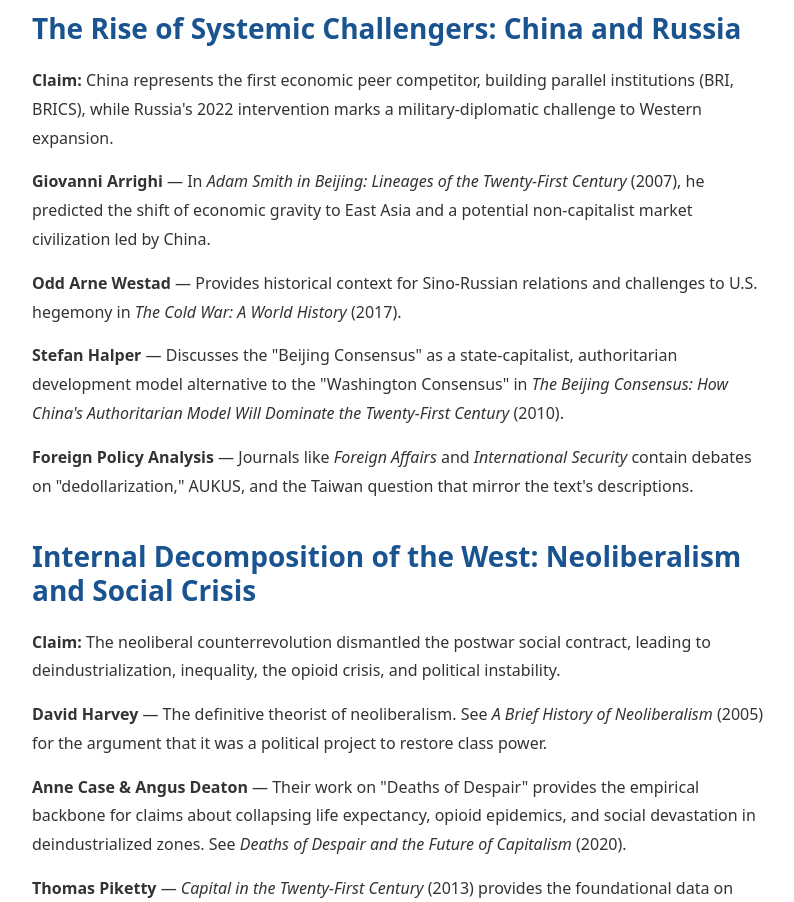
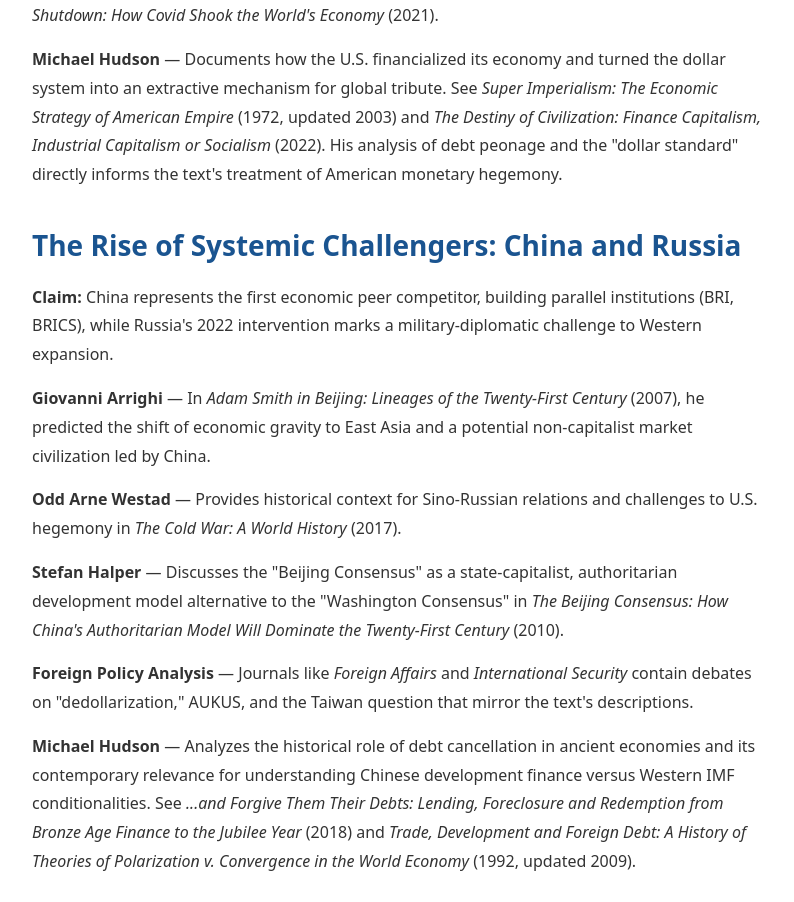
Before and after one commit to jorgegomezs-source/The-Interegnum, a website: page Where-the-world-is-heading-in-2026.html in a window 1280 px wide. Shown: the part 7981-8883 px from the top of the page, without its empty margins (240-1034 px from the left). Drawn offline with nearby package versions, Linux system fonts and the light colour scheme.

Commit message:
check references article 7

```diff
--- a/Where-the-world-is-heading-in-2026.html
+++ b/Where-the-world-is-heading-in-2026.html
@@ -405,6 +405,8 @@
 
 <p>For oppressed nations, this expansion of possibility—however contingent and constrained—constitutes the material foundation for rigorous optimism.</p>
 
+<br>
+<br>
 <h1>References</h1>
 
 <p><em>Organized by Analytical Themes</em></p>
@@ -419,6 +421,8 @@
 
 <p><strong>Adam Tooze</strong> — Analyzes the fragility of the dollar-based financial order and the crises of the 2008-2022 period in <em>Crashed: How a Decade of Financial Crises Changed the World</em> (2018) and <em>Shutdown: How Covid Shook the World's Economy</em> (2021).</p>
 
+<p><strong>Michael Hudson</strong> — Documents how the U.S. financialized its economy and turned the dollar system into an extractive mechanism for global tribute. See <em>Super Imperialism: The Economic Strategy of American Empire</em> (1972, updated 2003) and <em>The Destiny of Civilization: Finance Capitalism, Industrial Capitalism or Socialism</em> (2022). His analysis of debt peonage and the "dollar standard" directly informs the text's treatment of American monetary hegemony.</p>
+
 <h2>The Rise of Systemic Challengers: China and Russia</h2>
 
 <p><strong>Claim:</strong> China represents the first economic peer competitor, building parallel institutions (BRI, BRICS), while Russia's 2022 intervention marks a military-diplomatic challenge to Western expansion.</p>
@@ -431,6 +435,8 @@
 
 <p><strong>Foreign Policy Analysis</strong> — Journals like <em>Foreign Affairs</em> and <em>International Security</em> contain debates on "dedollarization," AUKUS, and the Taiwan question that mirror the text's descriptions.</p>
 
+<p><strong>Michael Hudson</strong> — Analyzes the historical role of debt cancellation in ancient economies and its contemporary relevance for understanding Chinese development finance versus Western IMF conditionalities. See <em>...and Forgive Them Their Debts: Lending, Foreclosure and Redemption from Bronze Age Finance to the Jubilee Year</em> (2018) and <em>Trade, Development and Foreign Debt: A History of Theories of Polarization v. Convergence in the World Economy</em> (1992, updated 2009).</p>
+
 <h2>Internal Decomposition of the West: Neoliberalism and Social Crisis</h2>
 
 <p><strong>Claim:</strong> The neoliberal counterrevolution dismantled the postwar social contract, leading to deindustrialization, inequality, the opioid crisis, and political instability.</p>
@@ -442,6 +448,8 @@
 <p><strong>Thomas Piketty</strong> — <em>Capital in the Twenty-First Century</em> (2013) provides the foundational data on wealth inequality returning to pre-WWI levels in the West.</p>
 
 <p><strong>Mike Davis</strong> — In <em>Late Victorian Holocausts</em> (2001) and <em>Planet of Slums</em> (2006), he analyzes "sacrifice zones" and the creation of "surplus populations."</p>
+
+<p><strong>Michael Hudson</strong> — Documents the transformation of industrial capitalism into finance capitalism and its consequences for labor, housing, and public infrastructure. See <em>Killing the Host: How Financial Parasites and Debt Bondage Destroy the Global Economy</em> (2015) and <em>J is for Junk Economics: A Guide to Reality in an Age of Deception</em> (2017). His concept of "debt deflation" and analysis of the "FIRE sector" (Finance, Insurance, Real Estate) directly inform the text's treatment of Western economic paralysis.</p>
 
 <h2>Political Instability and the Crisis of Governance</h2>
 
@@ -462,6 +470,8 @@
 <p><strong>Mariana Mazzucato</strong> — In <em>The Entrepreneurial State</em> (2013), she argues Western states have underplayed their role in innovation, while China actively emulates this model.</p>
 
 <p><strong>Brett Christophers</strong> — In <em>The Price is Everything: How Capitalism Came to Colonize the Future</em> (2024), he analyzes how financial assetization (of housing, etc.) has become the dominant economic logic.</p>
+
+<p><strong>Michael Hudson</strong> — The foremost analyst of how financialization has transformed the U.S. economy from industrial production to rent extraction. See <em>The Bubble and Beyond: Fictitious Capital, Debt Deflation and the Global Crisis</em> (2012) and <em>Finance Capitalism and Its Discontents: Interviews and Speeches, 2003-2012</em> (2012). His distinction between industrial and finance capitalism, and his analysis of how debt overhead stifles productive investment, form a core theoretical framework for the text's comparison of Western and Chinese development models.</p>
 
 <h2>Ecological Limits and the Unique Peril of This Transition</h2>
 
@@ -485,6 +495,7 @@
 
 <p><strong>Vladimir Lenin, Rosa Luxemburg, David Harvey (Marxist Geopolitics)</strong> — The analysis of inter-capitalist rivalry, the role of militarism in absorbing surplus, and "accumulation by dispossession."</p>
 
+<p><strong>Michael Hudson</strong> — Synthesizes classical political economy, archaeology, and contemporary finance to analyze the dynamics of debt, empire, and economic polarization. His work on the "tribute economy" of American financial hegemony and the historical alternatives to debt-peonage capitalism provides essential grounding for the text's treatment of sovereign development possibilities. See <em>Global Fracture: The New International Economic Order</em> (1977, updated 2005) for early analysis of multipolar economic emergence.</p>
                   <!-- Tags -->
                 </p>
 
```
